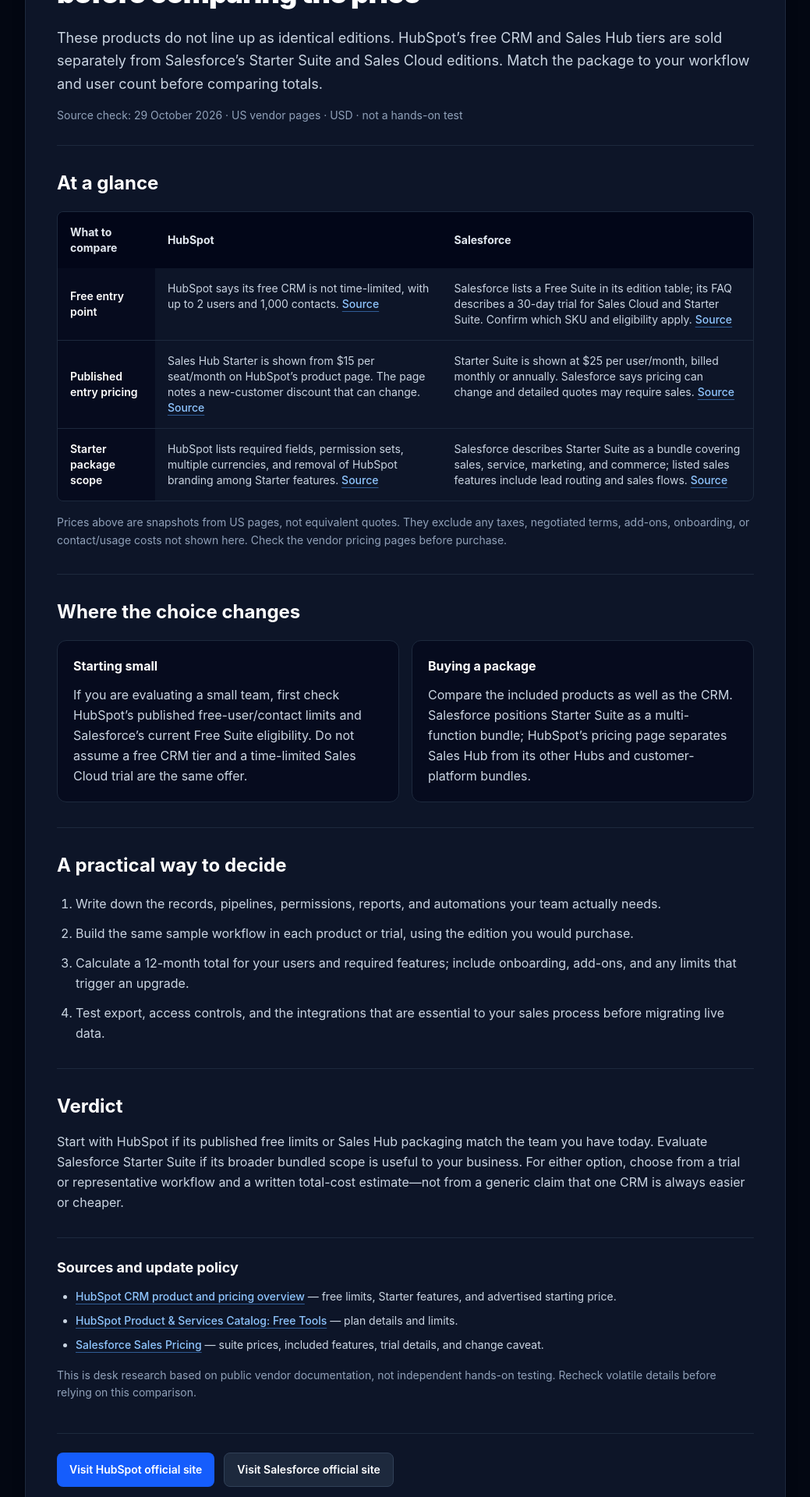
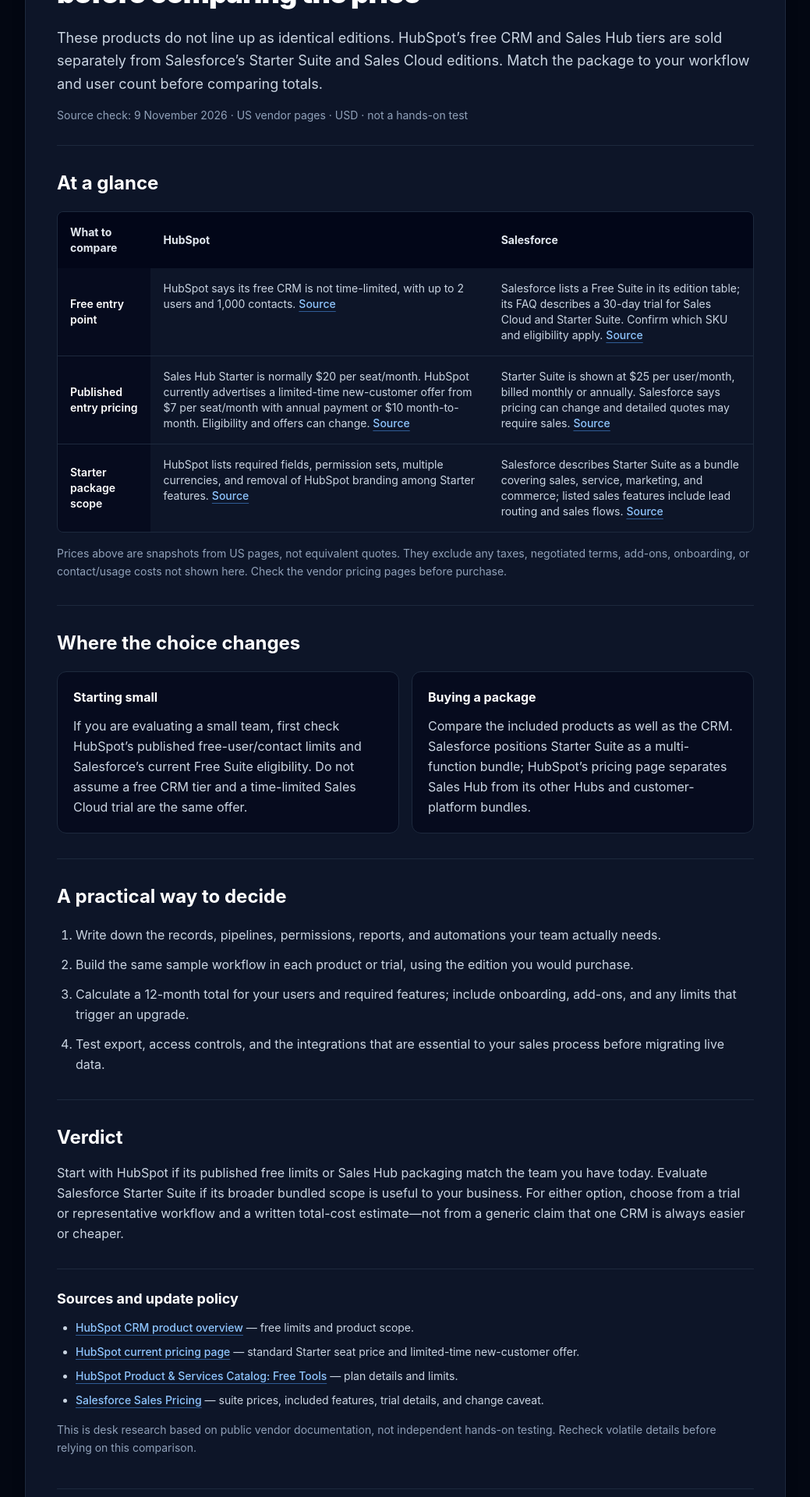
Before and after one commit to nguyenquocthieu231218-afk/b2b-hub, a Next.js app: page /hubspot-vs-salesforce in a window 1280 px wide. Shown: the part 520-2440 px from the top of the page at 78% size, without its empty margins (120-1159 px from the left). Built offline with nearby package versions, Linux system fonts and the light colour scheme.

Commit message:
Refresh HubSpot comparison evidence (#5)
Recheck HubSpot and Salesforce pricing against current official sources, synchronize the article, directory, schema and sitemap date, and extend regression coverage without changing StackEvalify brand assets.

```diff
--- a/app/hubspot-vs-salesforce/page.tsx
+++ b/app/hubspot-vs-salesforce/page.tsx
@@ -19,14 +19,14 @@ export default function HubSpotVsSalesforce() {
           <p className="mt-5 text-lg leading-relaxed text-slate-300">
             These products do not line up as identical editions. HubSpot’s free CRM and Sales Hub tiers are sold separately from Salesforce’s Starter Suite and Sales Cloud editions. Match the package to your workflow and user count before comparing totals.
           </p>
-          <p className="mt-4 text-sm text-slate-400">Source check: 29 October 2026 · US vendor pages · USD · not a hands-on test</p>
+          <p className="mt-4 text-sm text-slate-400">Source check: <time dateTime="2026-11-09">9 November 2026</time> · US vendor pages · USD · not a hands-on test</p>
         </header>
 
         <section aria-labelledby="snapshot" className="border-b border-slate-800 py-8">
           <h2 id="snapshot" className="text-2xl font-bold text-white">At a glance</h2>
           <div className="mt-5 overflow-x-auto rounded-lg border border-slate-800">
             <table className="w-full min-w-[40rem] border-collapse text-left text-sm">
-              <caption className="sr-only">HubSpot and Salesforce product scope and published US starting prices checked 29 October 2026</caption>
+              <caption className="sr-only">HubSpot and Salesforce product scope and published US starting prices checked 9 November 2026</caption>
               <thead className="bg-slate-950 text-slate-200">
                 <tr>
                   <th scope="col" className="p-4">What to compare</th>
@@ -42,7 +42,7 @@ export default function HubSpotVsSalesforce() {
                 </tr>
                 <tr>
                   <th scope="row" className="bg-slate-950/60 p-4 font-semibold text-white">Published entry pricing</th>
-                  <td className="p-4 align-top">Sales Hub Starter is shown from $15 per seat/month on HubSpot’s product page. The page notes a new-customer discount that can change. <a className={sourceClass} href="https://www.hubspot.com/products/crm">Source</a></td>
+                  <td className="p-4 align-top">Sales Hub Starter is normally $20 per seat/month. HubSpot currently advertises a limited-time new-customer offer from $7 per seat/month with annual payment or $10 month-to-month. Eligibility and offers can change. <a className={sourceClass} href="https://www.hubspot.com/pricing/crm?selectedPackage=free">Source</a></td>
                   <td className="p-4 align-top">Starter Suite is shown at $25 per user/month, billed monthly or annually. Salesforce says pricing can change and detailed quotes may require sales. <a className={sourceClass} href="https://www.salesforce.com/sales/pricing/">Source</a></td>
                 </tr>
                 <tr>
@@ -92,7 +92,8 @@ export default function HubSpotVsSalesforce() {
         <footer className="mt-8 border-t border-slate-800 pt-6">
           <h2 className="text-lg font-bold text-white">Sources and update policy</h2>
           <ul className="mt-3 list-disc space-y-2 pl-6 text-sm leading-relaxed text-slate-300">
-            <li><a className={sourceClass} href="https://www.hubspot.com/products/crm">HubSpot CRM product and pricing overview</a> — free limits, Starter features, and advertised starting price.</li>
+            <li><a className={sourceClass} href="https://www.hubspot.com/products/crm">HubSpot CRM product overview</a> — free limits and product scope.</li>
+            <li><a className={sourceClass} href="https://www.hubspot.com/pricing/crm?selectedPackage=free">HubSpot current pricing page</a> — standard Starter seat price and limited-time new-customer offer.</li>
             <li><a className={sourceClass} href="https://legal.hubspot.com/hubspot-product-and-services-catalog/free-tools">HubSpot Product & Services Catalog: Free Tools</a> — plan details and limits.</li>
             <li><a className={sourceClass} href="https://www.salesforce.com/sales/pricing/">Salesforce Sales Pricing</a> — suite prices, included features, trial details, and change caveat.</li>
           </ul>
--- a/lib/comparisons.ts
+++ b/lib/comparisons.ts
@@ -1,5 +1,12 @@
 const SOURCE_CHECKED_AT = '2026-10-29';
 const SOURCE_CHECKED_STATUS = 'Source checked · 29 Oct 2026';
+
+const sourceCheckOverrides: Record<string, { sourceCheckedAt: string; status: string }> = {
+  '/hubspot-vs-salesforce': {
+    sourceCheckedAt: '2026-11-09',
+    status: 'Source checked · 9 Nov 2026',
+  },
+};
 
 const comparisonDirectory = [
   { title: 'Ahrefs vs Semrush', href: '/ahrefs-vs-semrush', category: 'SEO' },
@@ -23,6 +30,8 @@ const comparisonDirectory = [
 
 export const comparisons = comparisonDirectory.map((comparison) => ({
   ...comparison,
-  status: SOURCE_CHECKED_STATUS,
-  sourceCheckedAt: SOURCE_CHECKED_AT,
+  ...(sourceCheckOverrides[comparison.href] ?? {
+    status: SOURCE_CHECKED_STATUS,
+    sourceCheckedAt: SOURCE_CHECKED_AT,
+  }),
 }));
--- a/scripts/check-seo.mjs
+++ b/scripts/check-seo.mjs
@@ -29,6 +29,14 @@ function plainText(html) {
   return html.replace(/<[^>]+>/g, '').replace(/&amp;/g, '&').replace(/&#x27;|&#39;/g, "'").replace(/&quot;/g, '"').replace(/&lt;/g, '<').replace(/&gt;/g, '>').replace(/\s+/g, ' ').trim();
 }
 
+const comparisonSourceDates = new Map([
+  ['/hubspot-vs-salesforce', '2026-11-09'],
+]);
+
+function expectedComparisonSourceDate(path) {
+  return comparisonSourceDates.get(path) ?? '2026-10-29';
+}
+
 function checkArticle(html, path) {
   const article = jsonLd(html).find((data) => data['@type'] === 'Article');
   assert(article, `${path}: Article schema missing`);
@@ -39,7 +47,7 @@ function checkArticle(html, path) {
   assert.equal(article.author?.url, `${canonicalOrigin}/about`, `${path}: article author URL missing`);
   assert.equal(article.publisher?.['@id'], `${canonicalOrigin}/#organization`, `${path}: publisher entity mismatch`);
   if (/^\/[^/]+-vs-[^/]+$/.test(path)) {
-    assert.equal(article.dateModified, '2026-10-29', `${path}: source-check date missing from article schema`);
+    assert.equal(article.dateModified, expectedComparisonSourceDate(path), `${path}: source-check date missing from article schema`);
   }
   assert(!('aggregateRating' in article) && !('reviewRating' in article), 'Do not fabricate ratings');
   const contents = html.match(/<nav aria-label="On this page"[^>]*>([\s\S]*?)<\/nav>/)?.[1];
@@ -77,9 +85,10 @@ assert(urls.some((url) => url.pathname === '/category/saas'), 'SaaS directory mi
 const comparisonPaths = urls.map((url) => url.pathname).filter((path) => /^\/[^/]+-vs-[^/]+$/.test(path));
 assert.equal(comparisonPaths.length, 17, 'Preserve all 17 published comparisons');
 for (const path of comparisonPaths) {
+  const sourceDate = expectedComparisonSourceDate(path);
   assert.match(
     sitemap,
-    new RegExp(`<loc>${canonicalOrigin}${path.replace(/[.*+?^${}()|[\]\\]/g, '\\$&')}</loc>\\s*<lastmod>2026-10-29</lastmod>`),
+    new RegExp(`<loc>${canonicalOrigin}${path.replace(/[.*+?^${}()|[\]\\]/g, '\\$&')}</loc>\\s*<lastmod>${sourceDate}</lastmod>`),
     `${path}: source-check date missing from sitemap`,
   );
 }
```
Also changed, not shown: 2 other files (tests, documents, lock files or other folders).
